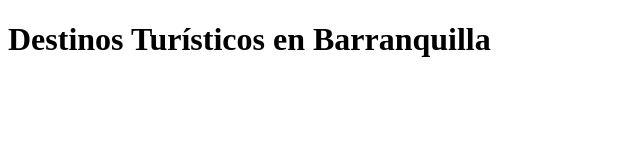
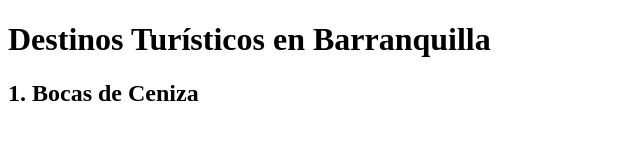
Before and after one commit to dvillafane/RubricaC1ejercicio2, a plain HTML site: page index.html in a window 1280 px wide. Shown: the whole page, without its empty margins (0-640 px from the left). Drawn offline with Linux system fonts and the light colour scheme.

Commit message:
Agrega destino turistico 1

```diff
--- a/index.html
+++ b/index.html
@@ -7,5 +7,7 @@
 </head>
 <body>
     <h1>Destinos Turísticos en Barranquilla</h1>
+
+    <h2>1. Bocas de Ceniza</h2>
 </body>
 </html>
```
